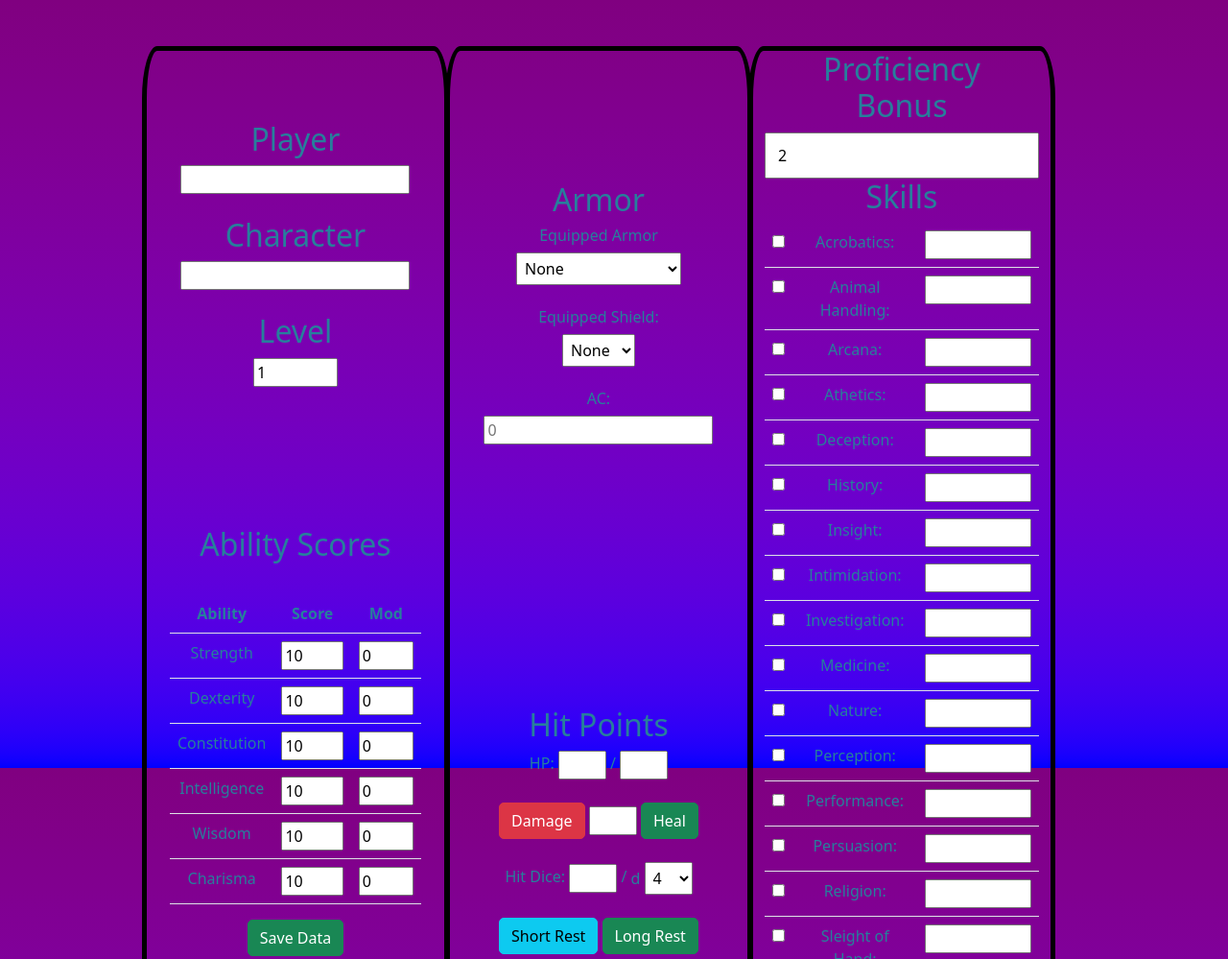
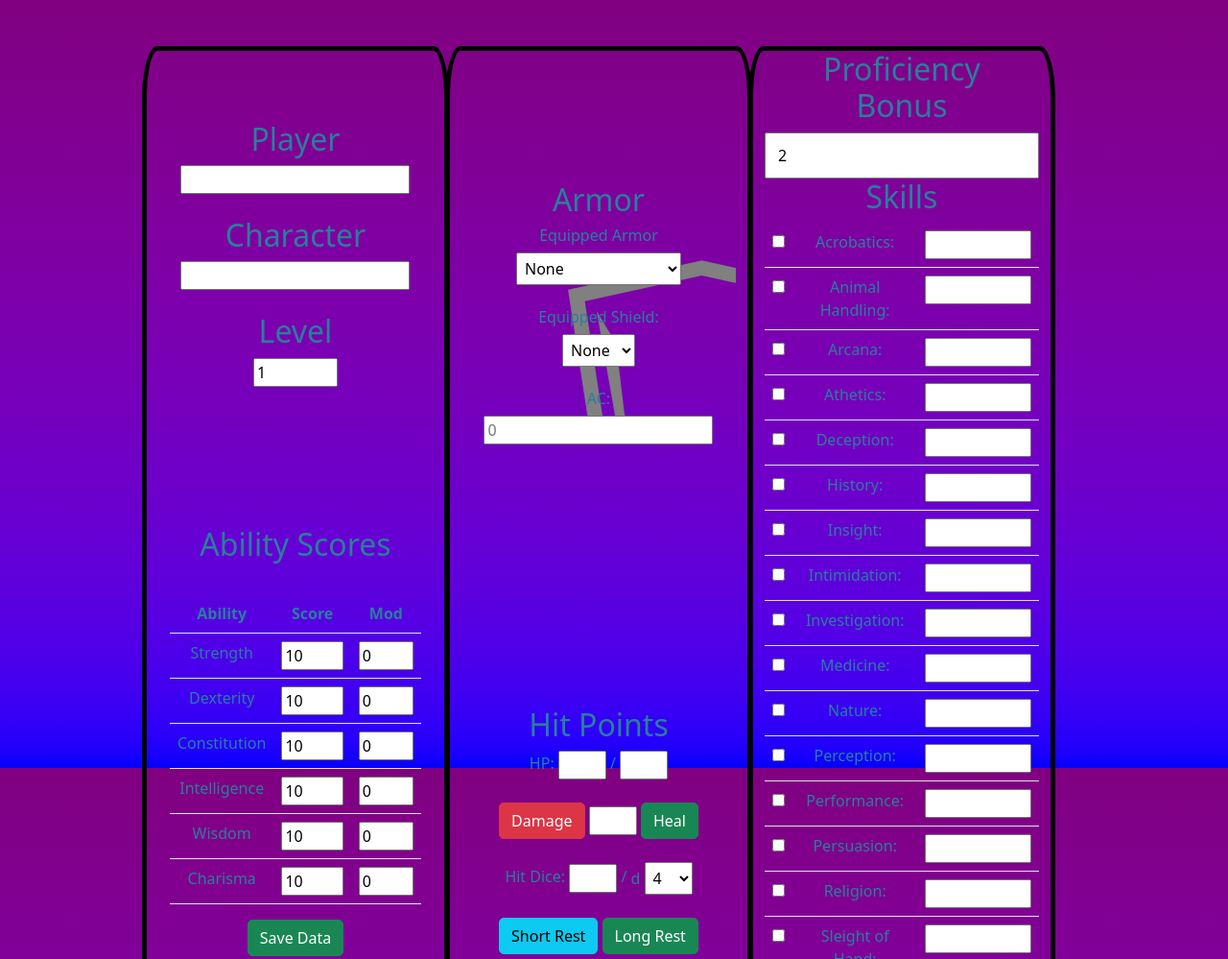
Before and after one commit to Dylan-Thrasher/Dynamic-Character-Sheet, a website: page index.html in a window 1280 px wide. Shown: the top 999 px of the page at 96% size. Drawn offline with nearby package versions, Linux system fonts and the light colour scheme; no server answers.

Commit message:
added shield image for customizing armor section

```diff
--- a/index.html
+++ b/index.html
@@ -110,7 +110,7 @@
                 </div>
 
                 <div class="col-4 text-center d-flex row align-content-around mx-2">
-                    <section>
+                    <section id="shieldHere">
                     <h2>Armor</h2>
                     <h6>Equipped Armor</h6>
                     <select name="Armor" id="equippedArmor" onchange="UpdateAC()">
--- a/style.css
+++ b/style.css
@@ -8,6 +8,10 @@ body {
 
 .table input[type=number] {
   width: 100%;
+}
+
+#shieldHere {
+  background-image: url(/assets/shield.png);
 }
 
 .table tr {
```
Also changed, not shown: assets/shield.png (added).
